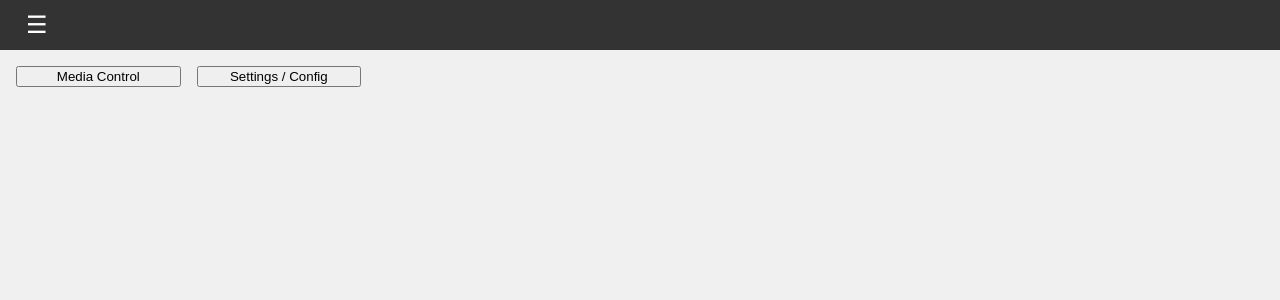
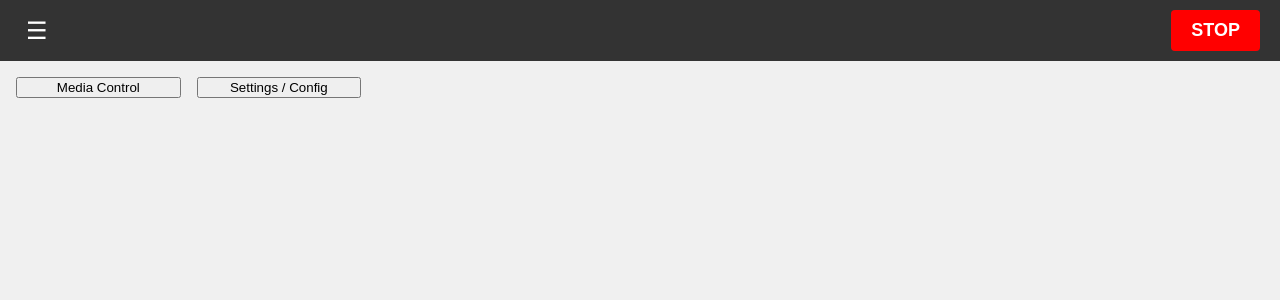
Before and after one commit to chrell99/rpi-matrix-control, a Bottle app: page / in a window 1280 px wide. Shown: the top 300 px of the page. Run offline with Bottle, Linux system fonts and the light colour scheme; parts of the project's set-up code (start-up, migrations or seed data) failed here and were passed over.

Commit message:
feat: made the top navbar sticky and added a general stop button

```diff
--- a/app.py
+++ b/app.py
@@ -9,6 +9,7 @@ TEMPLATE_PATH.append(os.path.join(BASE_DIR, 'templates'))
 
 
 from services.thumbnails import generate_thumbnails
+from services.rpi_led_matrix import stop_running_process
 from routes.mediaControl import setup_mediaControl
 from routes.index import setup_index
 
@@ -46,6 +47,10 @@ def create_app(media_folder, thumb_folder):
     def serve_media(filepath):
         return static_file(filepath, root=os.path.join(BASE_DIR, '..', 'media'))
 
+    @app.post('/stop_media')
+    def stop_media():
+        stop_running_process()
+
     setup_index(app)
 
     setup_mediaControl(app, media_folder, thumb_folder)
--- a/templates/base.html
+++ b/templates/base.html
@@ -18,6 +18,8 @@
             </ul>
         </nav>
     </div>
+
+    <button id="stop-btn">STOP</button>
 </header>
 
 <div class="content">
@@ -25,12 +27,50 @@
 </div>
 <style>
     header {
+        position: sticky;
+        top: 0;
+        z-index: 1000;
         display: flex;
         align-items: center;
         justify-content: space-between;
         background: #333;
         color: white;
         padding: 10px 20px;
+    }
+
+    nav {
+        display: none;
+        background: #444;
+        position: absolute;
+        top: 100%;
+        right: 0;
+        flex-direction: column;
+        min-width: 150px;
+        border-radius: 0 0 4px 4px;
+        overflow: hidden;
+    }
+
+    nav.show {
+        display: flex;
+    }
+
+    nav a {
+        color: white;
+        text-decoration: none;
+        padding: 10px;
+        display: block;
+    }
+
+    #stop-btn {
+        background: red;
+        color: white;
+        border: none;
+        padding: 10px 20px;
+        font-size: 18px;
+        font-weight: bold;
+        cursor: pointer;
+        border-radius: 4px;
+        margin-left: 20px;
     }
 
     #menu-btn {
@@ -68,6 +108,14 @@ document.addEventListener('DOMContentLoaded', function() {
     btn.addEventListener('click', () => {
         menu.classList.toggle('show');
     });
+
+    const stopBtn = document.getElementById('stop-btn');
+    stopBtn.addEventListener('click', () => {
+        fetch('/stop_media', { method: 'POST' })
+            .then(res => res.text())
+            .then(msg => alert(msg))
+            .catch(err => alert("Error stopping process: " + err));
+    });
 });
 </script>
 </body>
```
